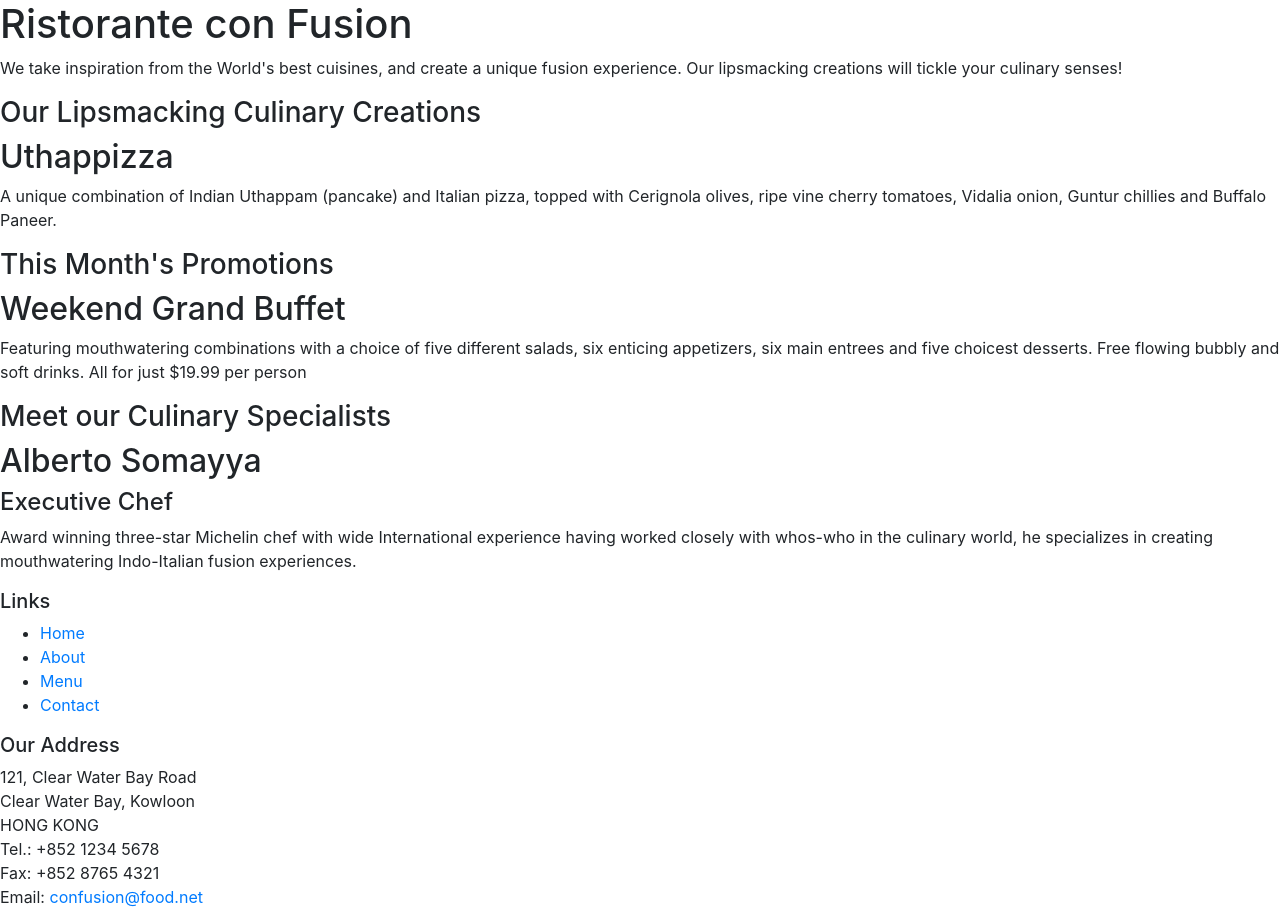
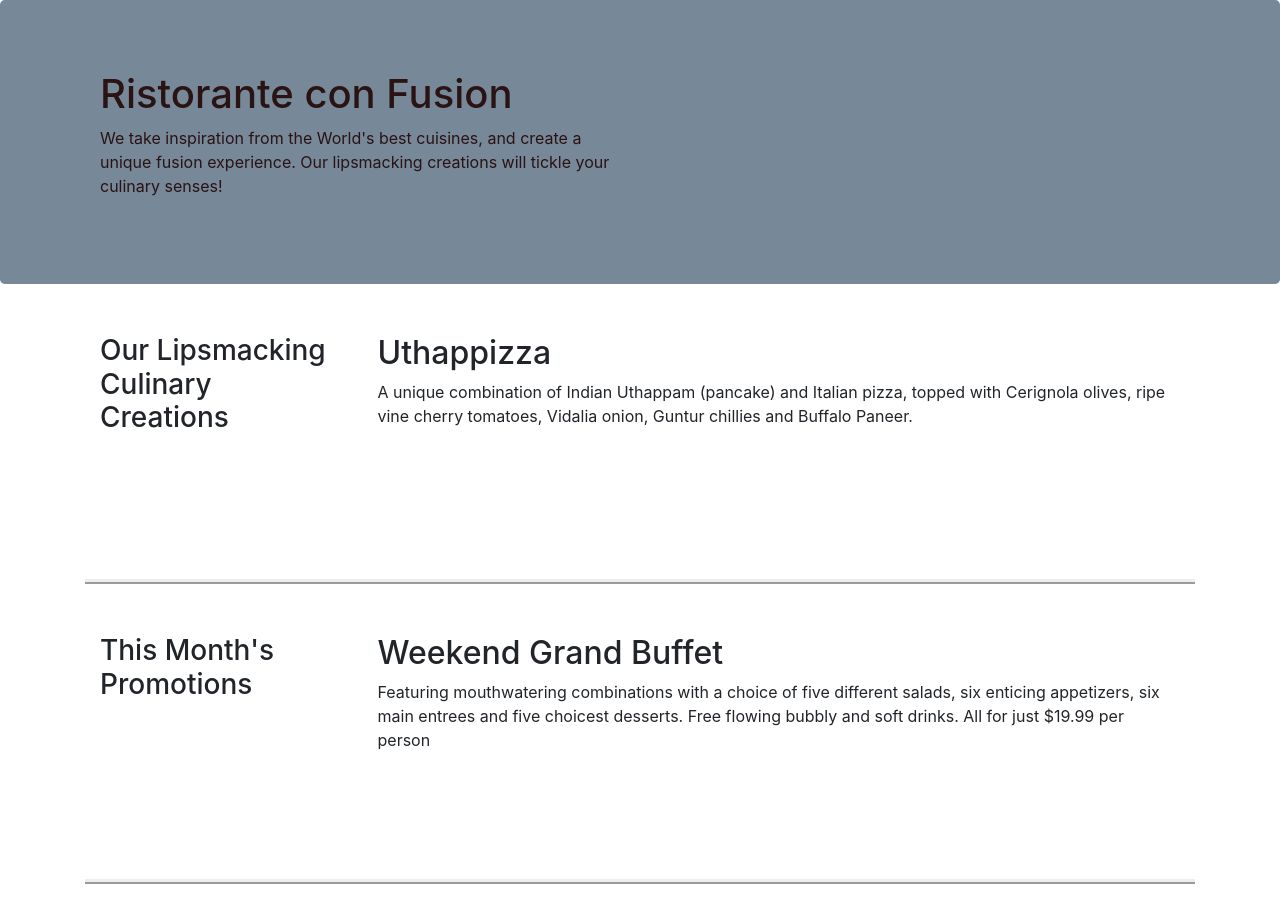
Before and after one commit to KamaliyaVishal/bootstrap4, a website: page index.html in a window 1280 px wide. Shown: the top 924 px of the page. Drawn offline with nearby package versions, Linux system fonts and the light colour scheme.

Commit message:
Making Responsive Bootstrap

```diff
--- /dev/null
+++ b/css/styles.css
@@ -0,0 +1,30 @@
+.row-header {
+    margin: 0px auto;
+    padding: 0px auto;
+}
+
+.row-content {
+    margin: 0px auto;
+    padding: 50px 0px 50px 0px;
+    border-bottom: 5px ridge;
+    min-height: 300px;
+}
+
+.footer {
+    margin: 0px auto;
+    padding: 20px 0px 20px 0px;
+    background-color: rgb(215, 216, 221);
+}
+
+.jumbotron {
+    padding: 70px 0px 70px 0px;
+    margin: 0px auto;
+    background: lightslategray;
+    color:#281111fc
+}
+
+.address {
+    margin: auto;
+    font-size: 80%;
+    color: black;
+}
--- a/index.html
+++ b/index.html
@@ -10,50 +10,51 @@
 
       <!-- Bootstrap CSS -->
       <link rel="stylesheet" href="node_modules/bootstrap/dist/css/bootstrap.min.css">
+      <link rel="stylesheet" href="css/styles.css">
 </head>
 
 <body>
 
-    <header>
-        <div>
-            <div>
-                <div>
+    <header class="jumbotron">
+        <div class="container">
+            <div class="row row-header">
+                <div class="col-12 col-sm-6">
                     <h1>Ristorante con Fusion</h1>
                     <p>We take inspiration from the World's best cuisines, and create a unique fusion experience. Our lipsmacking creations will tickle your culinary senses!</p>
                 </div>
-                <div>
+                <div class="col-12 col-sm">
                 </div>
             </div>
         </div>
     </header>
 
-    <div>
-        <div>
-            <div>
+    <div class="container">
+        <div class="row row-content">
+            <div class="col-12 col-sm-4 col-md-3 align-items-center">
                 <h3>Our Lipsmacking Culinary Creations</h3>
             </div>
-            <div>
+            <div class="col col-sm col-md">
                 <h2>Uthappizza</h2>
                 <p>A unique combination of Indian Uthappam (pancake) and Italian pizza, topped with Cerignola olives, ripe vine cherry tomatoes, Vidalia onion, Guntur chillies and Buffalo Paneer.</p>
             </div>
         </div>
 
 
-        <div>
-            <div>
+        <div class="row row-content">
+            <div class="col-12 col-sm-4 col-md-3 align-items-center">
                 <h3>This Month's Promotions</h3>
             </div>
-            <div>
+            <div class="col col-sm col-md">
                 <h2>Weekend Grand Buffet</h2>
                 <p>Featuring mouthwatering combinations with a choice of five different salads, six enticing appetizers, six main entrees and five choicest desserts. Free flowing bubbly and soft drinks. All for just $19.99 per person </p>
             </div>
         </div>
 
-        <div>
-            <div>
+        <div class="row row-content">
+            <div  class="col-12 col-sm-4 col-md-3 align-items-center">
                 <h3>Meet our Culinary Specialists</h3>
             </div>
-            <div>
+            <div class="col col-sm col-md">
                 <h2>Alberto Somayya</h2>
                 <h4>Executive Chef</h4>
                 <p>Award winning three-star Michelin chef with wide International experience having worked closely with whos-who in the culinary world, he specializes in creating mouthwatering Indo-Italian fusion experiences. </p>
@@ -61,21 +62,21 @@
         </div>
     </div>
 
-    <footer>
-        <div>
-            <div>
-                <div>
+    <footer class="footer">
+        <div class="container">
+            <div class="row">
+                <div class="col-4 col-sm-2 offset-1">
                     <h5>Links</h5>
-                    <ul>
+                    <ul class="list-unstyled">
                         <li><a href="#">Home</a></li>
                         <li><a href="#">About</a></li>
                         <li><a href="#">Menu</a></li>
                         <li><a href="#">Contact</a></li>
                     </ul>
                 </div>
-                <div>
+                <div class="col-7 col-sm-5">
                     <h5>Our Address</h5>
-                    <address>
+                    <address class="address">
 		              121, Clear Water Bay Road<br>
 		              Clear Water Bay, Kowloon<br>
 		              HONG KONG<br>
@@ -84,8 +85,8 @@
 		              Email: <a href="mailto:confusion@food.net">confusion@food.net</a>
 		           </address>
                 </div>
-                <div>
-                    <div>
+                <div class="col-12 col-sm-4 align-self-center">
+                    <div class="text-center">
                         <a href="http://google.com/+">Google+</a>
                         <a href="http://www.facebook.com/profile.php?id=">Facebook</a>
                         <a href="http://www.linkedin.com/in/">LinkedIn</a>
@@ -95,8 +96,8 @@
                     </div>
                 </div>
            </div>
-           <div>
-                <div>
+           <div class="row justify-content-center">
+                <div class="col-auto">
                     <p>© Copyright 2018 Ristorante Con Fusion</p>
                 </div>
            </div>
```
